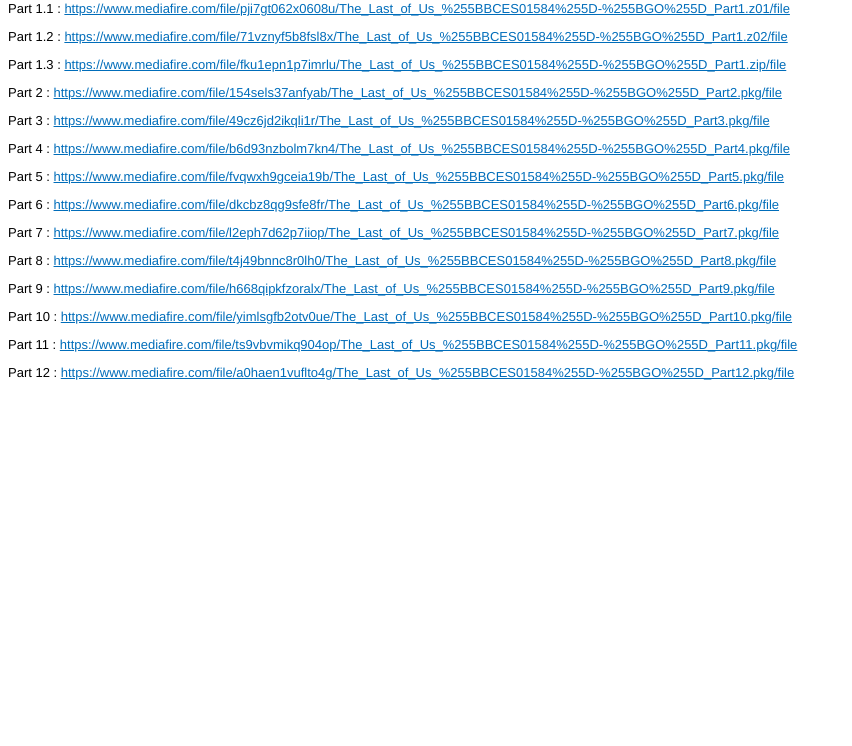
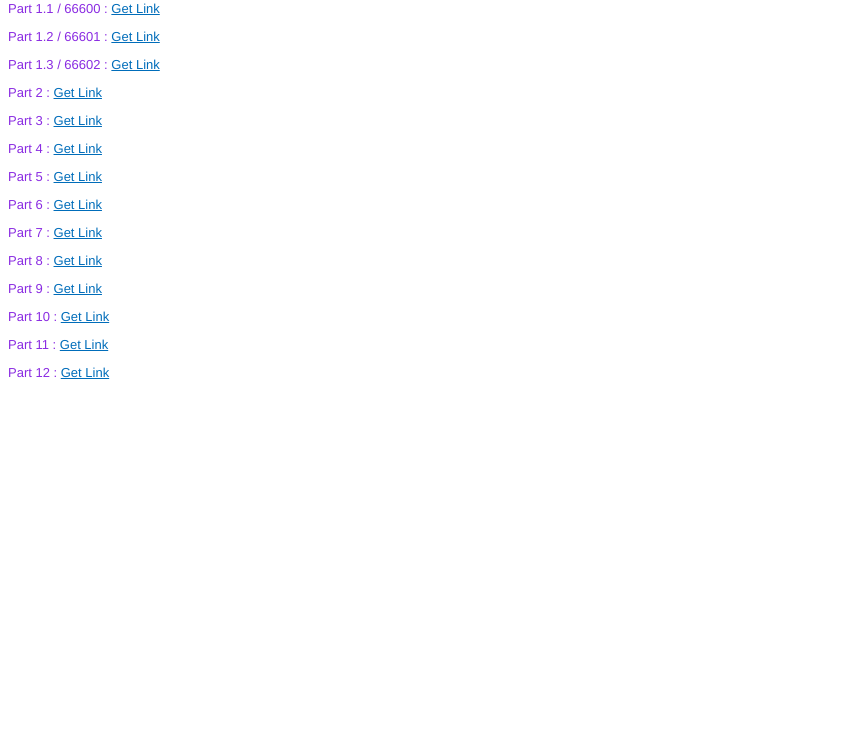
Before and after one commit to gutampsid/tlougomf.github.io, a plain HTML site: page index.html in a window 1280 px wide. Shown: the part 54-800 px from the top of the page, without its empty margins (0-852 px from the left). Drawn offline with Linux system fonts and the light colour scheme.

Commit message:
Update index.html

```diff
--- a/index.html
+++ b/index.html
@@ -6,33 +6,24 @@
         body, table { font-family: Helvetica, Arial, sans-serif; font-size: 13px; }
         a { color: #006DBA; }
     </style>
-    <!--NUMBER--faeawxre--NUMBER-->
-    <!--TYPE--RichText--TYPE-->
-    <!--PERMISSION--Readonly--PERMISSION-->
-    <!--ACCESS--Public--ACCESS-->
-    <!--PASSWORD----PASSWORD-->
-    <!--STATUS--Active--STATUS-->
-    <!--QUICKEDIT--False--QUICKEDIT-->
-    <!--QUICKEDITPASSWORD----QUICKEDITPASSWORD-->
-    <!--DATECREATED--2022-05-05 11:35:11--DATECREATED-->
-    <!--DATEUPDATED--2022-08-26 12:32:57--DATEUPDATED-->
-    <!--LABELS--MediaFire--LABELS-->
 </head>
 <body>
 <h2>The Last of Us [BCES01584]-[Gutamps Official]</h2>
-<anotepad><p>Part 1.1 : <a href="https://www.mediafire.com/file/pji7gt062x0608u/The_Last_of_Us_%255BBCES01584%255D-%255BGO%255D_Part1.z01/file" target="_blank" rel="noopener">https://www.mediafire.com/file/pji7gt062x0608u/The_Last_of_Us_%255BBCES01584%255D-%255BGO%255D_Part1.z01/file</a></p>
-<p>Part 1.2 : <a href="https://www.mediafire.com/file/71vznyf5b8fsl8x/The_Last_of_Us_%255BBCES01584%255D-%255BGO%255D_Part1.z02/file" target="_blank" rel="noopener">https://www.mediafire.com/file/71vznyf5b8fsl8x/The_Last_of_Us_%255BBCES01584%255D-%255BGO%255D_Part1.z02/file</a></p>
-<p>Part 1.3 : <a href="https://www.mediafire.com/file/fku1epn1p7imrlu/The_Last_of_Us_%255BBCES01584%255D-%255BGO%255D_Part1.zip/file" target="_blank" rel="noopener">https://www.mediafire.com/file/fku1epn1p7imrlu/The_Last_of_Us_%255BBCES01584%255D-%255BGO%255D_Part1.zip/file</a></p>
-<p>Part 2 : <a href="https://www.mediafire.com/file/154sels37anfyab/The_Last_of_Us_%255BBCES01584%255D-%255BGO%255D_Part2.pkg/file" target="_blank" rel="noopener">https://www.mediafire.com/file/154sels37anfyab/The_Last_of_Us_%255BBCES01584%255D-%255BGO%255D_Part2.pkg/file</a></p>
-<p>Part 3 : <a href="https://www.mediafire.com/file/49cz6jd2ikqli1r/The_Last_of_Us_%255BBCES01584%255D-%255BGO%255D_Part3.pkg/file" target="_blank" rel="noopener">https://www.mediafire.com/file/49cz6jd2ikqli1r/The_Last_of_Us_%255BBCES01584%255D-%255BGO%255D_Part3.pkg/file</a></p>
-<p>Part 4 : <a href="https://www.mediafire.com/file/b6d93nzbolm7kn4/The_Last_of_Us_%255BBCES01584%255D-%255BGO%255D_Part4.pkg/file" target="_blank" rel="noopener">https://www.mediafire.com/file/b6d93nzbolm7kn4/The_Last_of_Us_%255BBCES01584%255D-%255BGO%255D_Part4.pkg/file</a></p>
-<p>Part 5 : <a href="https://www.mediafire.com/file/fvqwxh9gceia19b/The_Last_of_Us_%255BBCES01584%255D-%255BGO%255D_Part5.pkg/file" target="_blank" rel="noopener">https://www.mediafire.com/file/fvqwxh9gceia19b/The_Last_of_Us_%255BBCES01584%255D-%255BGO%255D_Part5.pkg/file</a></p>
-<p>Part 6 : <a href="https://www.mediafire.com/file/dkcbz8qg9sfe8fr/The_Last_of_Us_%255BBCES01584%255D-%255BGO%255D_Part6.pkg/file" target="_blank" rel="noopener">https://www.mediafire.com/file/dkcbz8qg9sfe8fr/The_Last_of_Us_%255BBCES01584%255D-%255BGO%255D_Part6.pkg/file</a></p>
-<p>Part 7 : <a href="https://www.mediafire.com/file/l2eph7d62p7iiop/The_Last_of_Us_%255BBCES01584%255D-%255BGO%255D_Part7.pkg/file" target="_blank" rel="noopener">https://www.mediafire.com/file/l2eph7d62p7iiop/The_Last_of_Us_%255BBCES01584%255D-%255BGO%255D_Part7.pkg/file</a></p>
-<p>Part 8 : <a href="https://www.mediafire.com/file/t4j49bnnc8r0lh0/The_Last_of_Us_%255BBCES01584%255D-%255BGO%255D_Part8.pkg/file" target="_blank" rel="noopener">https://www.mediafire.com/file/t4j49bnnc8r0lh0/The_Last_of_Us_%255BBCES01584%255D-%255BGO%255D_Part8.pkg/file</a></p>
-<p>Part 9 : <a href="https://www.mediafire.com/file/h668qipkfzoralx/The_Last_of_Us_%255BBCES01584%255D-%255BGO%255D_Part9.pkg/file" target="_blank" rel="noopener">https://www.mediafire.com/file/h668qipkfzoralx/The_Last_of_Us_%255BBCES01584%255D-%255BGO%255D_Part9.pkg/file</a></p>
-<p>Part 10 : <a href="https://www.mediafire.com/file/yimlsgfb2otv0ue/The_Last_of_Us_%255BBCES01584%255D-%255BGO%255D_Part10.pkg/file" target="_blank" rel="noopener">https://www.mediafire.com/file/yimlsgfb2otv0ue/The_Last_of_Us_%255BBCES01584%255D-%255BGO%255D_Part10.pkg/file</a></p>
-<p>Part 11 : <a href="https://www.mediafire.com/file/ts9vbvmikq904op/The_Last_of_Us_%255BBCES01584%255D-%255BGO%255D_Part11.pkg/file" target="_blank" rel="noopener">https://www.mediafire.com/file/ts9vbvmikq904op/The_Last_of_Us_%255BBCES01584%255D-%255BGO%255D_Part11.pkg/file</a></p>
-<p>Part 12 : <a href="https://www.mediafire.com/file/a0haen1vuflto4g/The_Last_of_Us_%255BBCES01584%255D-%255BGO%255D_Part12.pkg/file" target="_blank" rel="noopener">https://www.mediafire.com/file/a0haen1vuflto4g/The_Last_of_Us_%255BBCES01584%255D-%255BGO%255D_Part12.pkg/file</a></p></anotepad>
+    <style> body { color: blueviolet };
+    </style>
+<p>Part 1.1 / 66600 : <a href="https://www.mediafire.com/file/884mw0as835abeq/The_Last_of_Us_%255BBCES01584%255D-%255BGO%255D_Part1.pkg.66600/file" target="_blank" rel="noopener">Get Link</a></p>
+<p>Part 1.2 / 66601 : <a href="https://www.mediafire.com/file/sp7rhwixdw2gw5n/The_Last_of_Us_%255BBCES01584%255D-%255BGO%255D_Part1.pkg.66601/file" target="_blank" rel="noopener">Get Link</a></p>
+<p>Part 1.3 / 66602 : <a href="https://www.mediafire.com/file/lg86uf238ixr50h/The_Last_of_Us_%255BBCES01584%255D-%255BGO%255D_Part1.pkg.66602/file" target="_blank" rel="noopener">Get Link</a></p>
+<p>Part 2 : <a href="https://www.mediafire.com/file/154sels37anfyab/The_Last_of_Us_%255BBCES01584%255D-%255BGO%255D_Part2.pkg/file" target="_blank" rel="noopener">Get Link</a></p>
+<p>Part 3 : <a href="https://www.mediafire.com/file/49cz6jd2ikqli1r/The_Last_of_Us_%255BBCES01584%255D-%255BGO%255D_Part3.pkg/file" target="_blank" rel="noopener">Get Link</a></p>
+<p>Part 4 : <a href="https://www.mediafire.com/file/b6d93nzbolm7kn4/The_Last_of_Us_%255BBCES01584%255D-%255BGO%255D_Part4.pkg/file" target="_blank" rel="noopener">Get Link</a></p>
+<p>Part 5 : <a href="https://www.mediafire.com/file/fvqwxh9gceia19b/The_Last_of_Us_%255BBCES01584%255D-%255BGO%255D_Part5.pkg/file" target="_blank" rel="noopener">Get Link</a></p>
+<p>Part 6 : <a href="https://www.mediafire.com/file/dkcbz8qg9sfe8fr/The_Last_of_Us_%255BBCES01584%255D-%255BGO%255D_Part6.pkg/file" target="_blank" rel="noopener">Get Link</a></p>
+<p>Part 7 : <a href="https://www.mediafire.com/file/l2eph7d62p7iiop/The_Last_of_Us_%255BBCES01584%255D-%255BGO%255D_Part7.pkg/file" target="_blank" rel="noopener">Get Link</a></p>
+<p>Part 8 : <a href="https://www.mediafire.com/file/t4j49bnnc8r0lh0/The_Last_of_Us_%255BBCES01584%255D-%255BGO%255D_Part8.pkg/file" target="_blank" rel="noopener">Get Link</a></p>
+<p>Part 9 : <a href="https://www.mediafire.com/file/h668qipkfzoralx/The_Last_of_Us_%255BBCES01584%255D-%255BGO%255D_Part9.pkg/file" target="_blank" rel="noopener">Get Link</a></p>
+<p>Part 10 : <a href="https://www.mediafire.com/file/yimlsgfb2otv0ue/The_Last_of_Us_%255BBCES01584%255D-%255BGO%255D_Part10.pkg/file" target="_blank" rel="noopener">Get Link</a></p>
+<p>Part 11 : <a href="https://www.mediafire.com/file/ts9vbvmikq904op/The_Last_of_Us_%255BBCES01584%255D-%255BGO%255D_Part11.pkg/file" target="_blank" rel="noopener">Get Link</a></p>
+<p>Part 12 : <a href="https://www.mediafire.com/file/a0haen1vuflto4g/The_Last_of_Us_%255BBCES01584%255D-%255BGO%255D_Part12.pkg/file" target="_blank" rel="noopener">Get Link</a></p>
 </body>
 </html>
```
